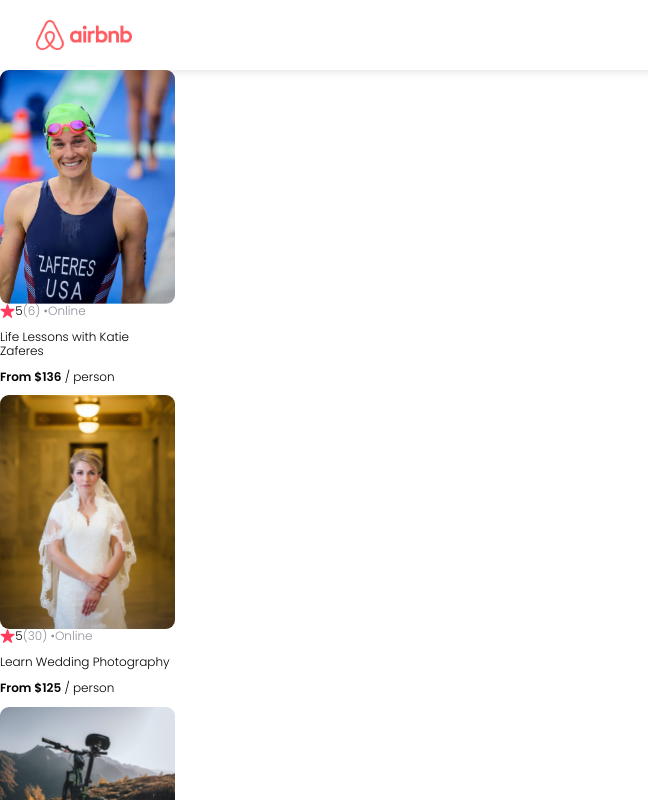
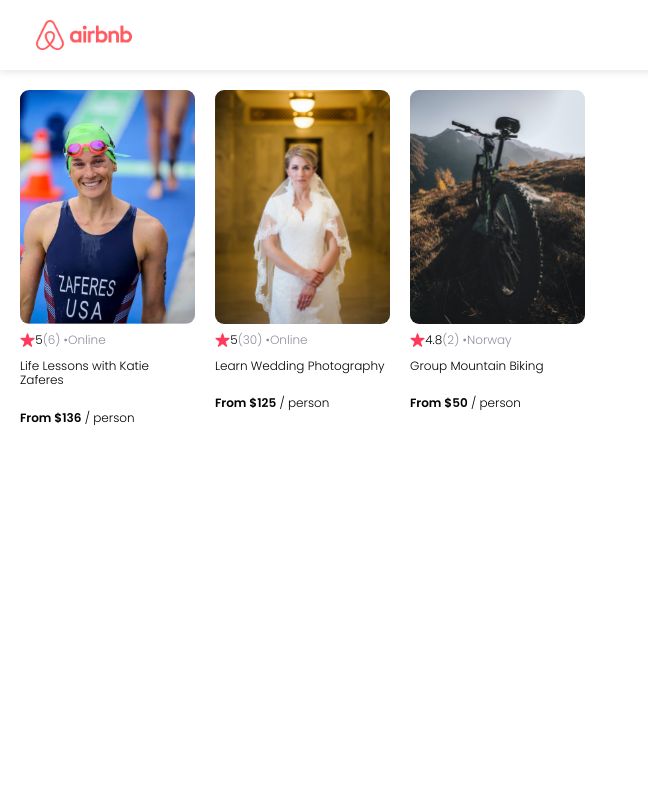
Before and after one commit to jawadrashid2011/react-project-scrimba, a React app: page / in a window 1280 px wide. Shown: the top 800 px of the page, without its empty margins (0-648 px from the left). Built offline with nearby package versions, Linux system fonts and the light colour scheme.

Commit message:
Added styles for showing cards in a row.

```diff
--- a/App.js
+++ b/App.js
@@ -32,7 +32,9 @@
     return (
         <div>
             <Navbar />
-            {cards}
+            <section className="cards-list">
+                {cards}
+            </section>
         </div>
     )
 }
--- a/index.css
+++ b/index.css
@@ -48,14 +48,31 @@
     margin-top: 0;
 }
 
+.cards-list {
+    display: flex;
+    flex-wrap: nowrap;
+    gap: 20px;
+    overflow-x: auto;
+}
+
 .card {
     width: 175px;
     font-size: 12px;
+    flex: 0 0 auto;         /* ADD */
+    display: flex;          /* ADD */
+    flex-direction: column; /* ADD */
 }
 
 .card--image {
     width: 100%;
     border-radius: 9px;
+    margin-bottom: 9px;
+}
+
+/* ADD */
+.card--title {
+    overflow: hidden;
+    text-overflow: ellipsis;
 }
 
 .card--stats {
@@ -66,3 +83,8 @@
 .card--star {
     height: 14px;
 }
+
+/* ADD */
+.card--price {
+    margin-top: auto;
+}
```
Also changed, not shown: index.pack.js.
